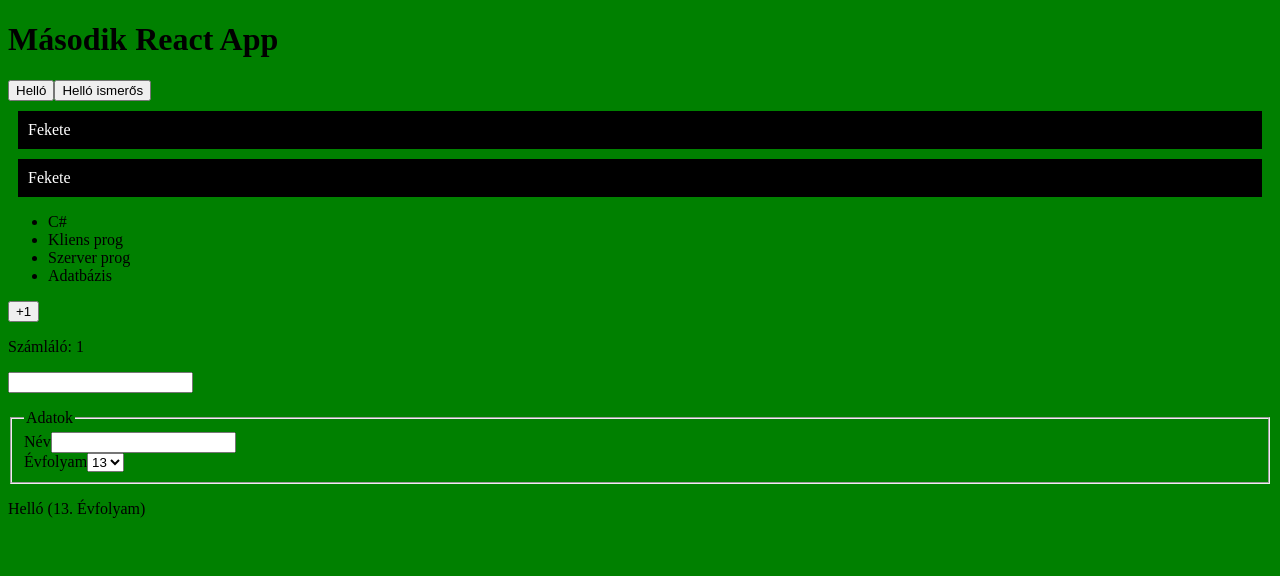
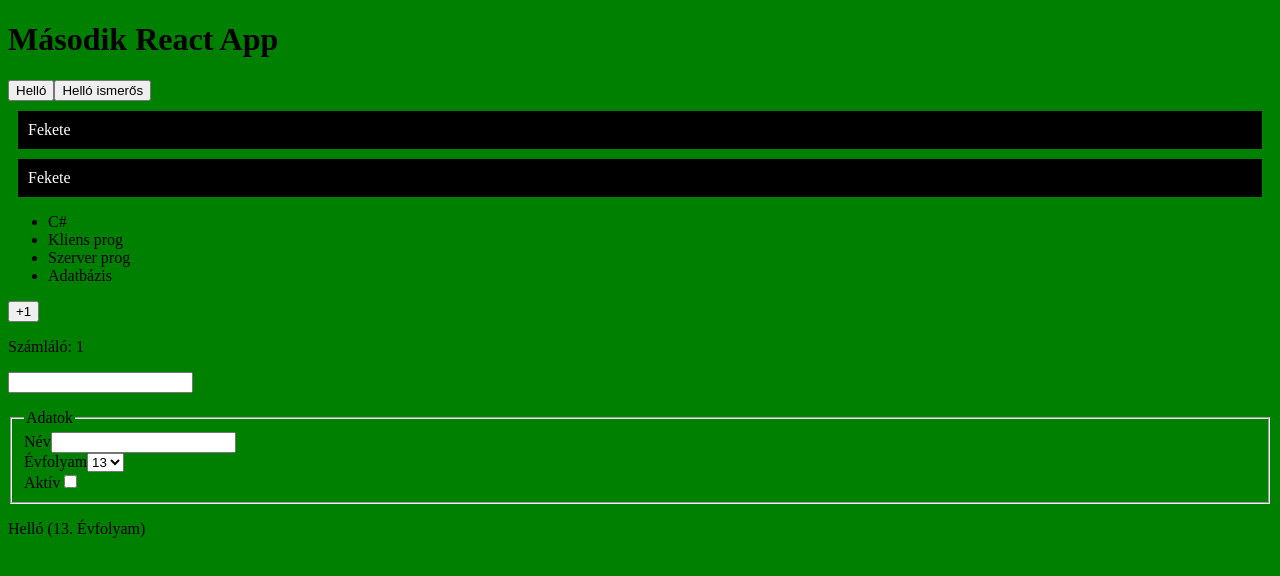
Before and after one commit to gajdosmate206/feladat20250929, a React (Vite) app in the folder Documents/ora20250922/vite-project/: page / in a window 1280 px wide. Shown: the top 576 px of the page. Built offline with nearby package versions, Linux system fonts and the light colour scheme.

Commit message:
commit 10

```diff
--- a/Documents/ora20250922/vite-project/src/components/Urlap.jsx
+++ b/Documents/ora20250922/vite-project/src/components/Urlap.jsx
@@ -29,6 +29,9 @@ function Urlap(){
                         <option value="12">12</option>
                         <option value="13">13</option>
                     </select>
+                    <br />
+                    <label htmlFor="aktiv">Aktív</label>
+                    <input type="checkbox" name="aktiv" id="aktiv" checked ={user.aktiv}></input>
                 </fieldset>
             </form>
             <p>Helló {user.nev} ({user.evf}. Évfolyam)</p>
```
